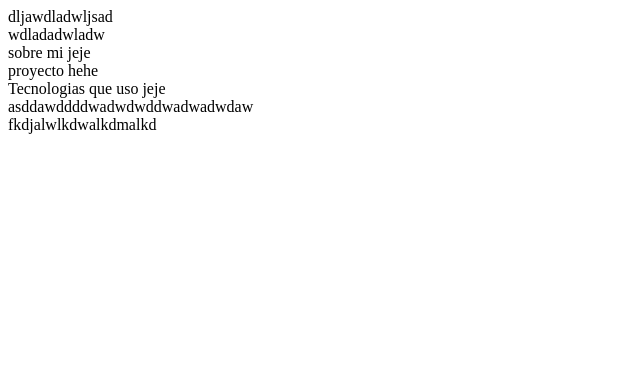
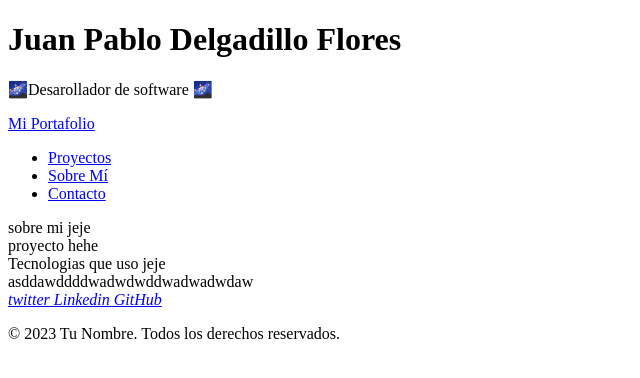
Before and after one commit to Ha1s3/Portafolio, an Astro site: page / in a window 1280 px wide. Shown: the whole page, without its empty margins (0-640 px from the left). Built offline with nearby package versions, Linux system fonts and the light colour scheme; Astro itself is replaced by a stand-in of ours.

Commit message:
second changes

```diff
--- a/src/components/Footer.astro
+++ b/src/components/Footer.astro
@@ -1,3 +1,19 @@
-<footer>
-    fkdjalwlkdwalkdmalkd
+<footer class="footer">
+  <div class="container">
+    <div class="footer-content">
+      <div class="footer-social">
+        <a href="https://twitter.com/tuusuario" target="_blank" rel="noopener noreferrer">
+          <i class="fab fa-twitter">twitter</i>
+        </a>
+        <a href="https://www.linkedin.com/in/tuusuario" target="_blank" rel="noopener noreferrer">
+          <i class="fab fa-linkedin">Linkedin</i>
+        </a>
+        <a href="https://github.com/tuusuario" target="_blank" rel="noopener noreferrer">
+          <i class="fab fa-github">GitHub</i>
+        </a>
+        <!-- Agrega más iconos y enlaces según tus redes sociales -->
+      </div>
+      <p>&copy; 2023 Tu Nombre. Todos los derechos reservados.</p>
+    </div>
+  </div>
 </footer>
--- a/src/components/Header.astro
+++ b/src/components/Header.astro
@@ -1,3 +1,23 @@
 <header>
-    dljawdladwljsad
+    <header>
+        <h1>Juan Pablo Delgadillo Flores</h1>
+        <p>🌌Desarollador de software 🌌</p>
+        <nav class="navbar">
+            <div class="container">
+              <a class="navbar-brand" href="/">Mi Portafolio</a>
+              <ul class="nav">
+                <li class="nav-item">
+                  <a class="nav-link" href="/proyectos">Proyectos</a>
+                </li>
+                <li class="nav-item">
+                  <a class="nav-link" href="/sobre-mi">Sobre Mí</a>
+                </li>
+                <li class="nav-item">
+                  <a class="nav-link" href="/contacto">Contacto</a>
+                </li>
+              </ul>
+            </div>
+          </nav>
+      </header>
+
 </header>
--- a/src/components/Hero.astro
+++ b/src/components/Hero.astro
@@ -1,3 +1,3 @@
 <section>
-    wdladadwladw
+
 </section>
```
